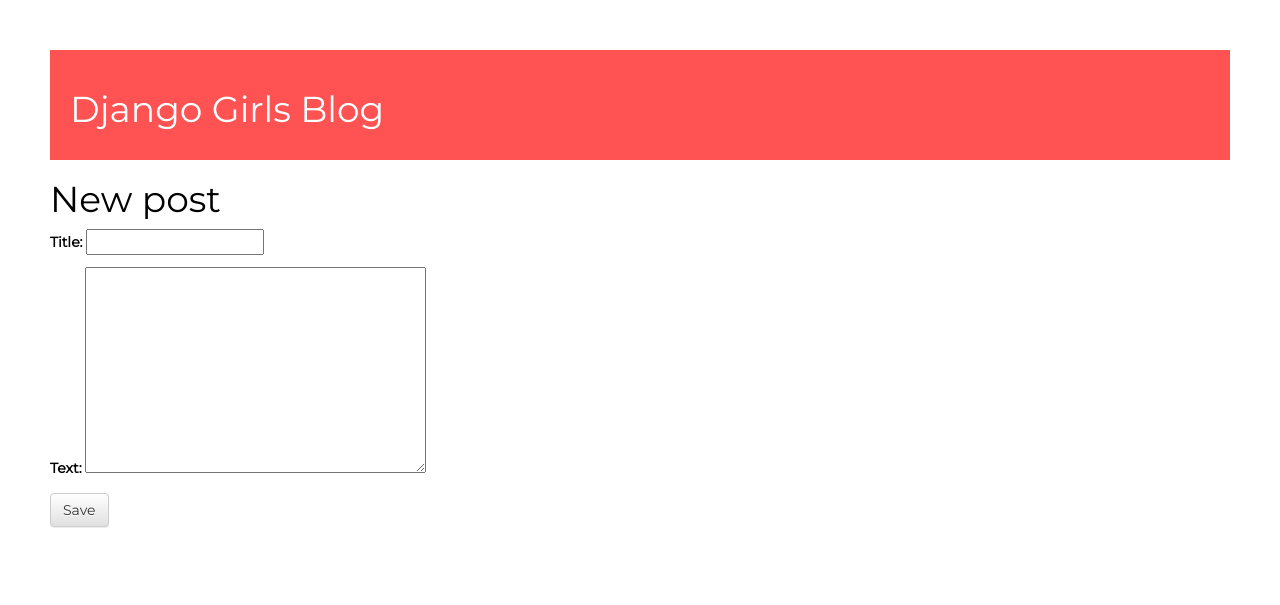
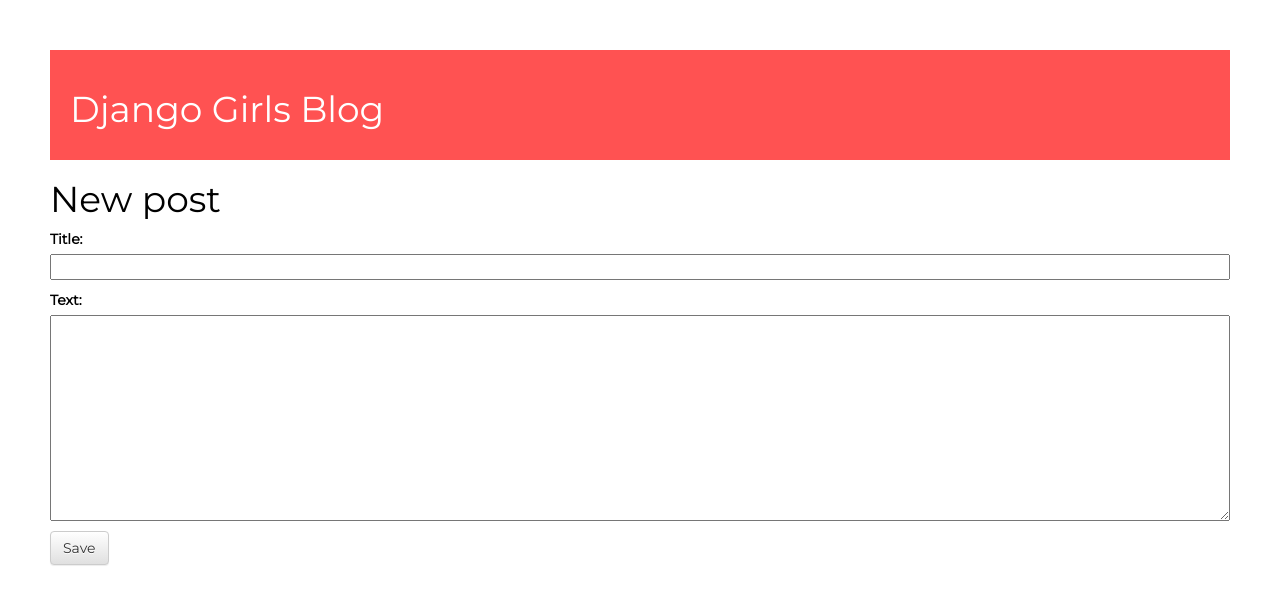
Before and after one commit to crisgrim/python-django-blog, a Django app: page /post/new in a window 1280 px wide. Shown: the top 605 px of the page. Run offline with Django 3.2, Linux system fonts and the light colour scheme; some libraries are stand-ins or nearby versions.

Commit message:
Add some styles

```diff
--- a/blog/static/css/blog.css
+++ b/blog/static/css/blog.css
@@ -30,3 +30,10 @@ a {
   display: block;
   margin-bottom: 20px;
 }
+
+.post-form label,
+.post-form input,
+.post-form textarea {
+  display: block;
+  width: 100%;
+}
--- a/blog/templates/blog/post_detail.html
+++ b/blog/templates/blog/post_detail.html
@@ -10,6 +10,6 @@
       <p>publicado: {{ post.published_date }}</p>
     {% endif %}
     <p>{{ post.text|linebreaksbr }}</p>
-    <a class="btn btn-default" href="{% url 'post_edit' pk=post.pk %}"><span class="glyphicon glyphicon-pencil"></span></a>
+    <a class="btn btn-info" href="{% url 'post_edit' pk=post.pk %}"><span class="glyphicon glyphicon-pencil"></span></a>
   </div>
 {% endblock %}
```
